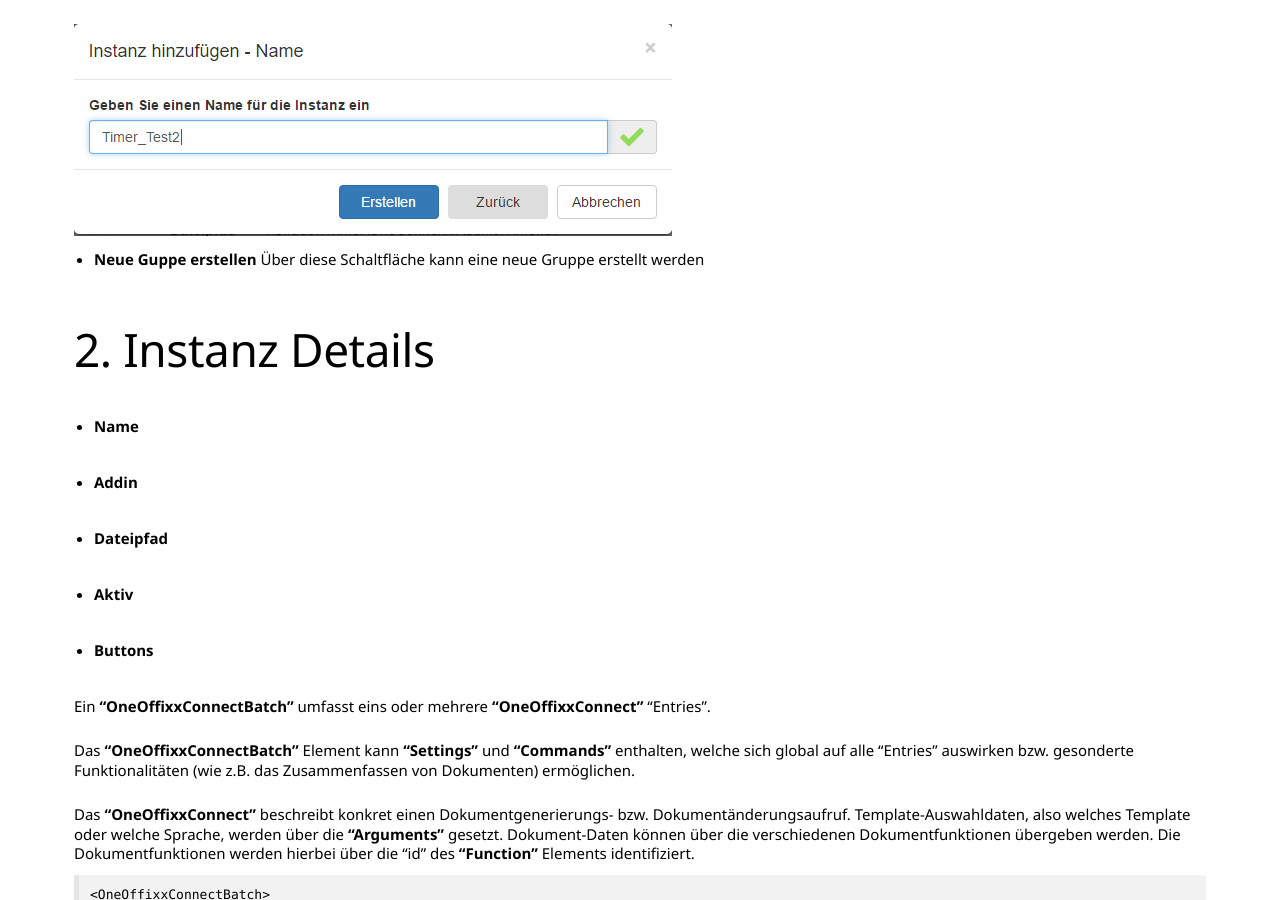
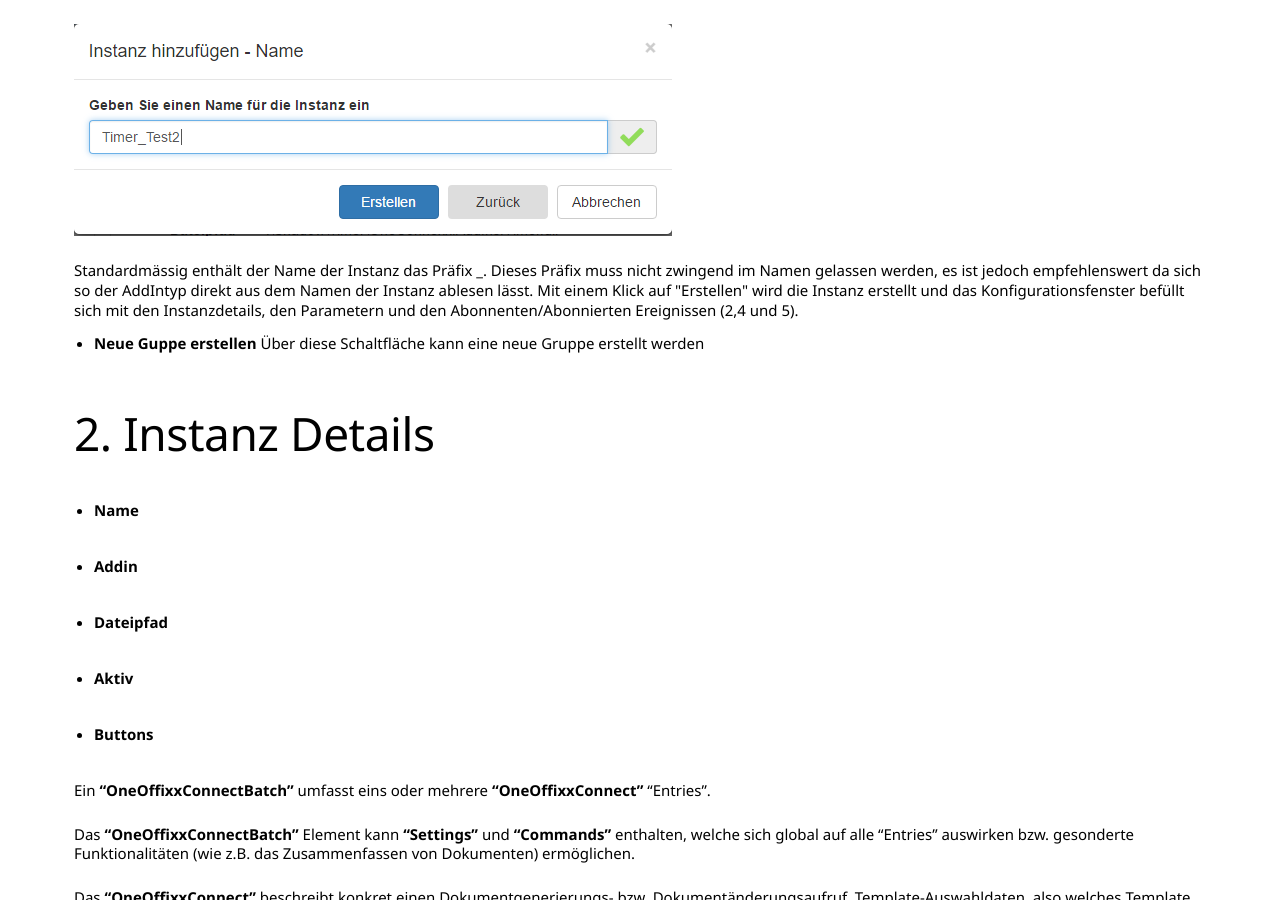
Before and after one commit to primesoft-group/oneconnexx-docs, a Jekyll site: the page built from _pages/webclient/de/konfiguration.md, in a window 1280 px wide and 900 px high, scrolled down 1910 px. Built offline with Jekyll 4.4.1, drawn with Linux system fonts in a browser that asks for light colours; nearby versions of some CDN libraries; some web fonts are replaced.

Commit message:
Arbeit an Konfigurationsseite

```diff
--- a/_pages/webclient/de/konfiguration.md
+++ b/_pages/webclient/de/konfiguration.md
@@ -28,6 +28,8 @@ Die Konfigurationsseite bietet ein Übersicht über alle konfigurierten Addin In
   Per Mausklick oder mit shift und Enter kann der gewünschte Addintyp ausgewählt werden. Erst wenn dies getan ist, kann der Name gesetzt werden.
 
   ![X]({{ site.baseurl}}/assets/content-images/webclient/de/nameinstance.png "Name new Instance")
+
+  Standardmässig enthält der Name der Instanz das Präfix <Instanztyp>_. Dieses Präfix muss nicht zwingend im Namen gelassen werden, es ist jedoch empfehlenswert da sich so der AddIntyp direkt aus dem Namen der Instanz ablesen lässt. Mit einem Klick auf "Erstellen" wird die Instanz erstellt und das Konfigurationsfenster befüllt sich mit den Instanzdetails, den Parametern und den Abonnenten/Abonnierten Ereignissen (2,4 und 5).
 
   * __Neue Guppe erstellen__
   Über diese Schaltfläche kann eine neue Gruppe erstellt werden
```
